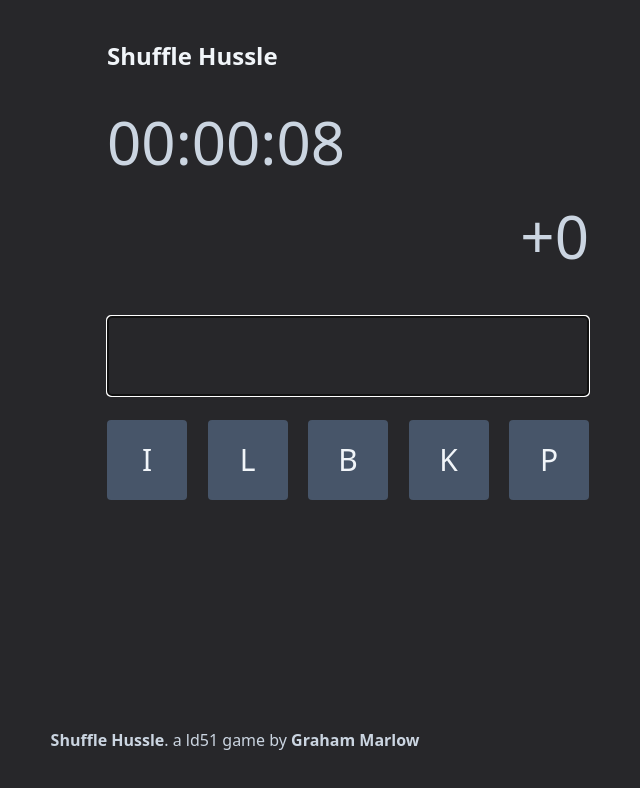
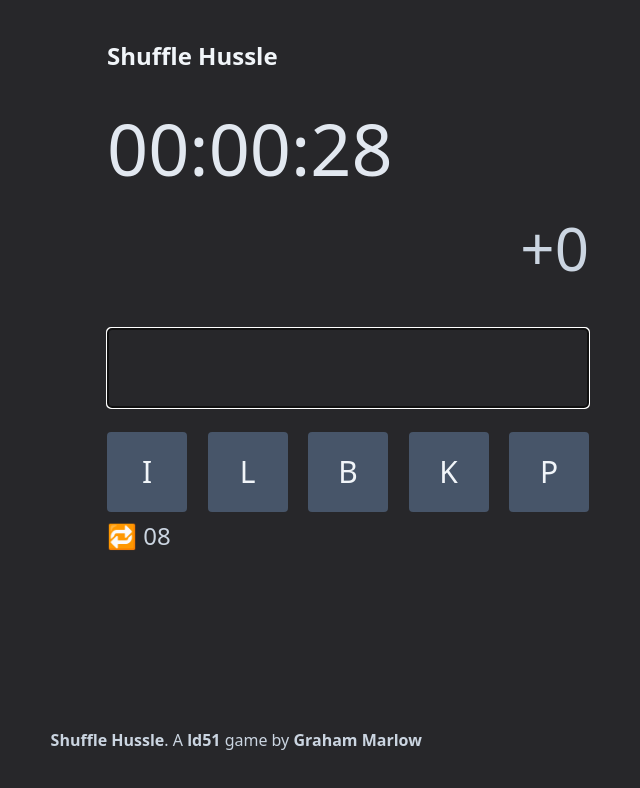
Before and after one commit to mgmarlow/ld51, a React (Vite) app: page / in a window 1280 px wide. Both pictures are taken after a click on the button "Play". Shown: the top 788 px of the page, without its empty margins (292-932 px from the left). Built offline with nearby package versions, Linux system fonts and the light colour scheme.

Commit message:
Swap over to a time bank

```diff
--- a/src/App.jsx
+++ b/src/App.jsx
@@ -5,6 +5,7 @@ import {
   Routes,
   Route,
   Link,
+  Navigate,
 } from "react-router-dom";
 import { ToastContainer, toast } from "react-toastify";
 import wordList from "../data/words.txt?raw";
@@ -104,17 +105,26 @@ const getScore = (word) => {
 
 const reversed = (arr) => arr.slice().reverse();
 
-const formatTime = (sec) => `00:00:${sec > 9 ? sec : "0" + sec}`;
+const padLeft = (pad, n) => {
+  const str = n.toString();
+  return str.length > 1 ? str : `${pad}${str}`;
+};
+
+const formatTime = (sec) => {
+  const minutes = Math.floor(sec / 60);
+  const seconds = sec % 60;
+
+  return `00:${padLeft("0", minutes)}:${padLeft("0", seconds)}`;
+};
 
 const getInitialState = () => ({
   state: "play",
   score: 0,
-  counter: 10,
-  lives: 1,
+  shuffleCounter: 10,
+  timeRemaining: 30,
   guess: "",
   letterBank: getRandomLetters(),
   wordsGuessed: [],
-  wordsGuessedThisCycle: 0,
 });
 
 const reducer = (state, action) => {
@@ -123,29 +133,33 @@ const reducer = (state, action) => {
       return {
         ...state,
         guess: "",
+        timeRemaining: state.timeRemaining + action.payload.length,
         score: state.score + getScore(action.payload),
         wordsGuessed: state.wordsGuessed.concat(action.payload),
-        wordsGuessedThisCycle: state.wordsGuessedThisCycle + 1,
       };
 
     case "tick":
-      const newCount = state.counter - 1;
+      const newCount = state.shuffleCounter - 1;
+      const newTimeRemaining = state.timeRemaining - 1;
 
       if (newCount === 0) {
         return {
           ...state,
-          counter: 10,
+          shuffleCounter: 10,
           letterBank: getRandomLetters(),
-          lives:
-            state.wordsGuessedThisCycle > 0 ? state.lives : state.lives - 1,
-          wordsGuessedThisCycle: 0,
+          timeRemaining: newTimeRemaining,
         };
       } else {
-        return { ...state, counter: state.counter - 1 };
+        return {
+          ...state,
+          shuffleCounter: state.shuffleCounter - 1,
+          timeRemaining: newTimeRemaining,
+        };
       }
 
     case "update_guess":
-      return { ...state, guess: action.payload };
+      const guess = action.payload.trim().toLowerCase();
+      return { ...state, guess };
 
     default:
       console.error("invalid action");
@@ -153,11 +167,31 @@ const reducer = (state, action) => {
   }
 };
 
+const Timer = ({ timeRemaining }) => {
+  let color = "text-slate-200";
+
+  if (timeRemaining < 10) {
+    color = "text-red-500";
+  }
+
+  if (timeRemaining > 30) {
+    color = "text-green-500";
+  }
+
+  return <div className={`text-7xl ${color}`}>{formatTime(timeRemaining)}</div>;
+};
+
 function Game() {
   const [state, dispatch] = useReducer(reducer, getInitialState());
-  const navigate = useNavigate();
   const inputRef = useRef();
-  const { score, lives, counter, guess, wordsGuessed, letterBank } = state;
+  const {
+    score,
+    timeRemaining,
+    shuffleCounter,
+    guess,
+    wordsGuessed,
+    letterBank,
+  } = state;
 
   const handleChange = (e) => {
     dispatch({ type: "update_guess", payload: e.target.value });
@@ -178,13 +212,9 @@ function Game() {
     };
   }, []);
 
-  useEffect(() => {
-    if (lives === 0) {
-      navigate("/gameover", { state: score });
-    }
-  }, [lives]);
-
-  useEffect(() => {});
+  if (timeRemaining === 0) {
+    return <Navigate to="/gameover" state={score} />;
+  }
 
   const handleSubmit = (e) => {
     e.preventDefault();
@@ -194,12 +224,13 @@ function Game() {
       dispatch({ type: "log_valid_guess", payload: guess });
     } else {
       toast.error(error);
+      dispatch({ type: "update_guess", payload: "" });
     }
   };
 
   return (
     <div className="space-y-2">
-      <div className="text-6xl">{formatTime(counter)}</div>
+      <Timer timeRemaining={timeRemaining} />
 
       <div className="flex justify-between items-center">
         <div>
@@ -223,6 +254,7 @@ function Game() {
         </form>
 
         <Letters letters={letterBank} />
+        <div className="text-2xl mt-2">🔁 {padLeft("0", shuffleCounter)}</div>
       </div>
     </div>
   );
@@ -260,16 +292,16 @@ function Home() {
       <h2>How to play</h2>
 
       <p>
-        Enter as many words as you can using only the letters shown on screen.
-        Each word is worth an amount of score based on its length.
+        Enter as many words using only the displayed letters before the timer
+        runs out. Every word entered gives you a tiny bit more breathing room.
+        What's the highest score you can reach?
       </p>
       <ul>
-        <li>The letters shuffle randomly every 10 seconds.</li>
-        <li>
-          If the letters shuffle and you haven't submitted a word, game over!
-        </li>
-        <li>No duplicate words allowed.</li>
-        <li>Earn more points for encorporating harder letters.</li>
+        <li>The game is over once the countdown timer hits 0.</li>
+        <li>Each new word extends the countdown timer.</li>
+        <li>Your letter bank shuffles randomly every 10 seconds.</li>
+        <li>No duplicates allowed!</li>
+        <li>Harder letters = more points.</li>
       </ul>
 
       <button
@@ -302,7 +334,11 @@ function App() {
             <Link className="font-bold" to="/">
               Shuffle Hussle
             </Link>
-            . a ld51 game by{" "}
+            . A{" "}
+            <a className="font-bold" href="https://ldjam.com/">
+              ld51
+            </a>{" "}
+            game by{" "}
             <a className="font-bold" href="https://mgmarlow.com">
               Graham Marlow
             </a>
```
